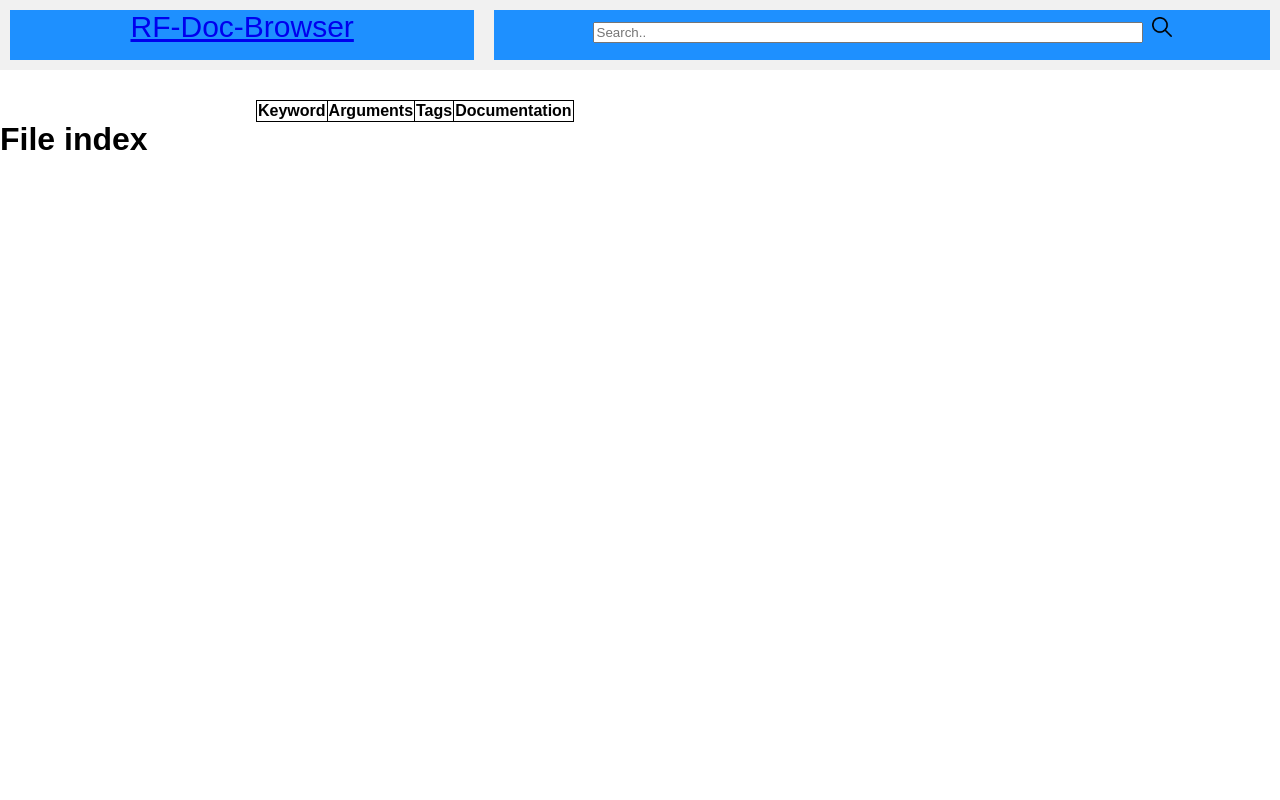
After one commit to juha-ylikoski/rfdocserver, a Flask app: template src/rf-doc-browser/templates/search.html in a window 1280 px wide. The commit adds this page. Run offline with Flask 2, Linux system fonts and the light colour scheme; the template is opened without the code that fills it, so the values that code supplies are empty.

Commit message:
Added search bar and side bar file index

```diff
--- a/src/rf-doc-browser/document_generator.py
+++ b/src/rf-doc-browser/document_generator.py
@@ -21,8 +21,15 @@ def recursively_find_files(regexs, path):
 def generate_documentation(file, out):
     LibraryDocumentation(file).save(out, "html")
 
+def get_keywords(file):
+    doc = LibraryDocumentation(file)
+    return doc.keywords
+
 if __name__ == "__main__":
     files = recursively_find_files([".robot", ".py"], "files")
-    os.makedirs("tmp", exist_ok=True)
-    for f in files:
-        LibraryDocumentation(f).save(os.path.join("tmp", os.path.splitext(f)[0] + ".html"), "html")
+    # os.makedirs("tmp", exist_ok=True)
+    # for f in files:
+    f = "files\\test_copy.robot"
+    LibraryDocumentation(f).save("tmp\\files\\test.html", "html")
+    # for f in files:
+    #     get_keywords(f)
--- a/src/rf-doc-browser/server.py
+++ b/src/rf-doc-browser/server.py
@@ -2,8 +2,10 @@
 
 from flask import Flask, render_template, url_for, request
 import os
+import re
 
 import document_generator
+
 
 class RF_doc_browser:
     def __init__(self, directory):
@@ -12,7 +14,30 @@ class RF_doc_browser:
 
     @property
     def index(self):
-        return document_generator.recursively_find_files(".robot", self.directory)
+        index = document_generator.recursively_find_files(".robot", self.directory)
+        print(index)
+        return index
+
+    def get_keyword_names(self, file):
+            keywords = document_generator.get_keywords(file)
+            names = []
+            for keyword in keywords:
+                names.append(keyword.name)
+            return names
+
+    def get_keywords(self, file):
+        return document_generator.get_keywords(file)
+
+    def search(self, search_input):
+        matches = []
+        for file in self.index:
+            for keyword in self.get_keywords(file):
+                if re.search(search_input, keyword.name, re.IGNORECASE):
+                    matches.append(keyword)
+            print("Got matches:")
+            print(", ".join(keyword.name for keyword in matches))
+        return matches
+
 
 def create_app():
     rf_doc_browser = RF_doc_browser("files")
@@ -20,7 +45,12 @@ def create_app():
 
     @app.context_processor
     def context_processor():
-        return dict(file_index=rf_doc_browser.index)
+        return dict(
+            file_index=rf_doc_browser.index,
+            get_keyword_names=rf_doc_browser.get_keyword_names,
+            get_keyword=rf_doc_browser.get_keywords,
+            search=rf_doc_browser.search
+            )
 
     @app.route("/")
     def index():
@@ -38,6 +68,14 @@ def create_app():
         with open("tmp/files/test.html") as f:
             return f.read()
 
+    @app.route("/search", methods=['POST'])
+    def search_redirect():
+        search_input = request.form['search_input']
+        print(search_input)
+        return render_template("search.html", search_results=rf_doc_browser.search(search_input))
+
+
+
     app.run()
     return app
 
--- a/src/rf-doc-browser/static/main.css
+++ b/src/rf-doc-browser/static/main.css
@@ -1,7 +1,6 @@
 body {
     margin: 0;
     font-family: sans-serif;
-    color: red;
 }
 
 .header {
@@ -9,9 +8,56 @@ body {
     top: 0;
     left: 0;
     right: 0;
-    height: 100px;
+    height: 70px;
     background-color: lime;
 }
+.flex-container {
+    display: flex;
+    align-items: stretch;
+    background-color: #f1f1f1;
+    height: 100%;
+}
+
+.flex-container > div {
+    background-color: DodgerBlue;
+    color: white;
+    margin: 10px;
+    text-align: center;
+    font-size: 30px;
+    top: 50%;
+}
+
+.search_input {
+    height: 70%;
+    width: 70%;
+    min-width: 70%;
+}
+
+.search_button {
+    top: 50%;
+}
+
+table {
+    border-collapse: collapse;
+}
+
+table, td, th {
+    border: 1px solid black;
+}
+.name {
+    width: 30%;
+}
+.args {
+    width: 10%;
+}
+.tags {
+    width: 10%;
+}
+
+.doc {
+    width: 50%;
+}
+
 .content {
     position: absolute;
     top: 100px;
@@ -24,17 +70,44 @@ body {
     position: absolute;
     top: 0;
     left: 0;
-    right: 0;
     width: 20%;
-    bottom: 0;
-    background-color: lightsteelblue;
-    overflow: auto;
+    overflow-y: auto;
+    max-height: 100%;
 }
-.side-bar iframe {
-    display: block;
+.collapsible {
+    background-color: #eee;
+    color: #444;
+    cursor: pointer;
+    padding: 18px;
     width: 100%;
-    height: 100%;
     border: none;
+    text-align: left;
+    outline: none;
+    font-size: 15px;
+    transition: 0.4s;
+}
+
+.active, .collapsible:hover {
+    background-color: #ccc;
+}
+
+.collapsible:after {
+    content: '\002B';
+    color: white;
+    font-weight: bold;
+    float: right;
+    margin-left: 5px;
+  }
+
+.active:after {
+    content: "\2796"; /* Unicode character for "minus" sign (-) */
+  }
+.panel {
+    padding: 0 18px;
+    background-color: white;
+    max-height: 0;
+    overflow: hidden;
+    transition: max-height 0.2s ease-out;
 }
 
 .content-window {
@@ -43,7 +116,9 @@ body {
     left: 20%;
     right: 0;
     width: 80%;
+    height: 100%;
     bottom: 0;
+    overflow: visible;
 }
 
 .robot-documentation {
@@ -53,7 +128,6 @@ body {
     right: 0;
     width: 100%;
     bottom: 0;
-    background-color: blue
 }
 .robot-documentation iframe {
     display: block;
--- a/src/rf-doc-browser/templates/base.html
+++ b/src/rf-doc-browser/templates/base.html
@@ -4,20 +4,53 @@
     <meta charset="UTF-8">
     <meta name="viewport" content="width= , initial-scale=1.0">
     <link rel="stylesheet" href="{{ url_for('static', filename='main.css') }}">
-    <div class="header">
-        <h1><a href="/">RF-Doc-Browser</a></h1>
-    </div>
     {% block head %}{% endblock %}
 </head>
 <body>
+    <div class="header">
+        <div class="flex-container">
+            <div style="flex-grow: 3">
+                <a href="/">RF-Doc-Browser</a>
+            </div>
+            <div class="search-bar", style="flex-grow: 7">
+                <form action="/search" method="POST">
+                    <input class="search_input", type="text", name="search_input", placeholder="Search..">
+                    <input class="search_button", type="image", src="{{ url_for('static', filename='search_icon.png') }}", width=20, height="20">
+                </form>
+
+            </div>
+        </div>
+    </div>
+
     <div class="content">
         <div class="sidebar">
-            <dl>
-                {% for file in file_index %}
-                    <dt><a href="/page?file={{file}}">{{file}}</a></li>
+            <h1>File index</h1>
+
+            {% for file in file_index %}
+            <button class="collapsible"><a href="/page?file={{file}}#{{keyword}}">{{file}}</a></button>
+            <div class="panel">
+                {% for keyword in get_keyword_names(file) %}
+                <p><a href="/page?file={{file}}#{{keyword.replace(' ', '%20')}}">{{keyword}}</a></p>
                 {% endfor %}
-            </dl>
+              </div>
+            {% endfor %}
 
+            <script>
+            var acc = document.getElementsByClassName("collapsible");
+            var i;
+
+            for (i = 0; i < acc.length; i++) {
+              acc[i].addEventListener("click", function() {
+                this.classList.toggle("active");
+                var panel = this.nextElementSibling;
+                if (panel.style.maxHeight) {
+                  panel.style.maxHeight = null;
+                } else {
+                  panel.style.maxHeight = panel.scrollHeight + "px";
+                }
+              });
+            }
+            </script>
         </div>
         <div class="content-window">
             {% block body %}{% endblock %}
--- a/src/rf-doc-browser/templates/page.html
+++ b/src/rf-doc-browser/templates/page.html
@@ -7,6 +7,9 @@
 
 {% block body %}
     <div class="robot-documentation">
-        <iframe src="{{ iframe }}" title="robot-documentation" frameborder="0" style="overflow:hidden;overflow-x:hidden;overflow-y:hidden;height:100%;width:100%;position:absolute;top:0px;left:0px;right:0px;bottom:0px"></iframe>
+        <!-- <iframe src="{{ iframe }}" title="robot-documentation" frameborder="0" style="overflow:hidden;overflow-x:hidden;overflow-y:hidden;height:100%;width:100%;position:absolute;top:0px;left:0px;right:0px;bottom:0px"></iframe> -->
+        <object data="{{ iframe }}"type="text/html" style="overflow:hidden;overflow-x:hidden;overflow-y:hidden;height:100%;width:100%;position:absolute;top:0px;left:0px;right:0px;bottom:0px">
+            Alternative Content
+        </object>
     </div>
 {% endblock %}
--- /dev/null
+++ b/src/rf-doc-browser/templates/search.html
@@ -0,0 +1,27 @@
+{% extends 'base.html' %}
+
+
+{% block head %}
+
+{% endblock %}}
+
+{% block body %}
+<table>
+    <tr>
+        <th>Keyword</th>
+        <th>Arguments</th>
+        <th>Tags</th>
+        <th>Documentation</th>
+    </tr>
+    {% for result in search_results %}
+    <tr>
+        <td class="name"><a href="/page?file={{result.source}}#{{result.name.replace(' ', '%20')}}">{{result.name}}</a></td>
+        <td class="args">{{",\n".join(result.args)}}</td>
+        <td class="tags">{{",\n".join(result.tags)}}</td>
+        <td class="doc">{{result.doc}}</td>
+    </tr>
+    {% endfor %}
+</table>
+
+
+{% endblock %}
```
Also changed, not shown: src/rf-doc-browser/templates/index.html (+22 -6 lines), src/rf-doc-browser/static/search_icon.png (added).
